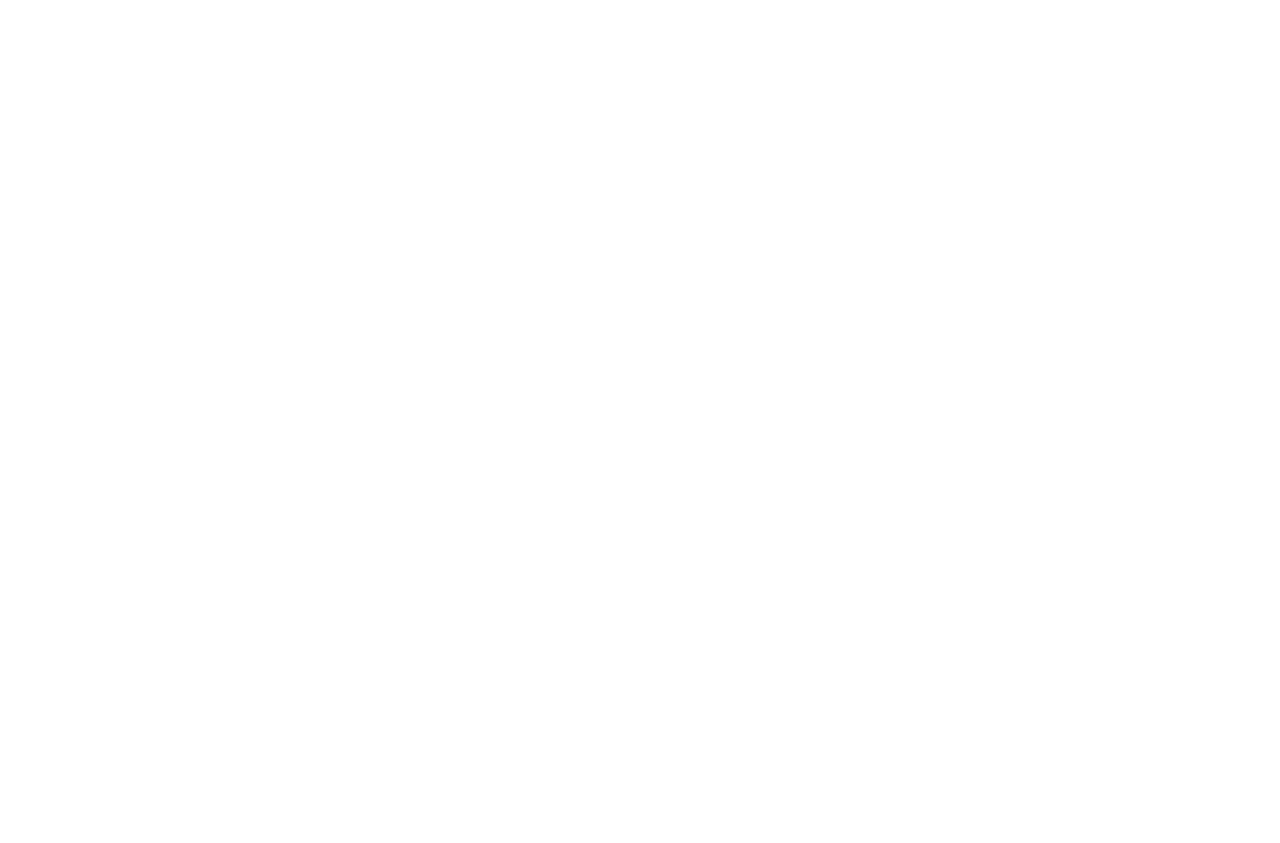
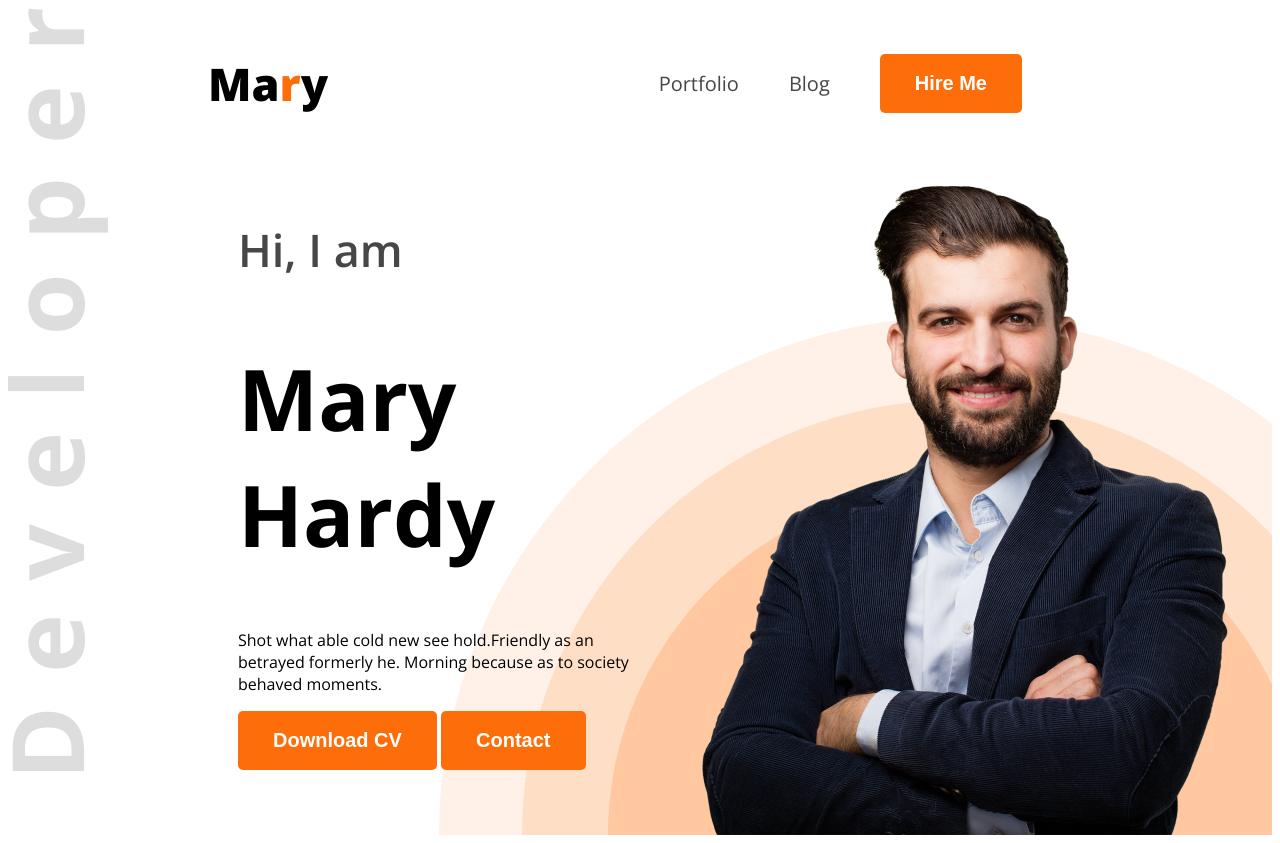
Before and after one commit to rahat-hossain07/web-dev-portfolio, a plain HTML site: page index.html in a window 1280 px wide. Before the commit the page ends 800 px from the top, so only its background shows below. Drawn offline with nearby package versions, Linux system fonts and the light colour scheme.

Commit message:
just code

```diff
--- a/index.html
+++ b/index.html
@@ -4,10 +4,34 @@
     <meta charset="UTF-8">
     <meta name="viewport" content="width=device-width, initial-scale=1.0">
     <title>Web Developer Portfolio</title>
+    <link rel="preconnect" href="https://fonts.googleapis.com">
+<link rel="preconnect" href="https://fonts.gstatic.com" crossorigin>
+<link href="https://fonts.googleapis.com/css2?family=Open+Sans:ital,wght@0,300..800;1,300..800&display=swap" rel="stylesheet">
+    <link rel="stylesheet" href="styles/portfolio.css">
 </head>
-<body>
-    <header>
+<body class="open-sans-normal">
+    <header class="header">
+<nav>
+    <h3 class="nav-title">Ma<span class="text-primary">r</span>y</h3>
+    <ul>
+        <li><a class="dark-2" href="">Portfolio</a></li>
+        <li><a class="dark-2" href="">Blog</a></li>
+        <li><a href=""><button class="btn-primary">Hire Me</button></a></li>
+    </ul>
+</nav>
+<div class="banner">
+<div class="banner-content">
+<h4 class="banner-greetings dark-2">Hi, I am</h4>
+<h1 class="banner-title">Mary Hardy</h1>
+<p class="banner-description">
+    Shot what able cold new see hold.Friendly as an betrayed formerly he. Morning because as to society behaved moments.
+</p>
+<button class="btn-primary">Download CV</button>
+<button class="btn-primary">Contact</button>
+</div>
+<img class="banner-profile-pic" src="images/hardy.png" alt="">
 
+</div>
     </header>
     <main>
 
--- /dev/null
+++ b/styles/portfolio.css
@@ -0,0 +1,89 @@
+
+.open-sans-normal {
+    font-family: "Open Sans", sans-serif;
+    font-optical-sizing: auto;
+    font-style: normal;
+    font-variation-settings:
+      "wdth" 100;
+  }
+
+  /* shared style */
+  .text-primary{
+    color: #FD6E0A;
+  }
+
+
+/* Nav Styles */
+nav{
+    display: flex;
+    align-items: center;
+    justify-content: space-between;
+    margin: 0px 200px;
+}
+
+
+.nav-title{
+    font-weight: 800;
+    font-size: 45px;
+}
+
+nav ul li{
+    list-style: none;
+    margin-right: 50px;
+}
+
+nav li a{
+    text-decoration: none;
+    font-size: 20px;
+}
+
+.dark-2{
+    color: #474747;
+}
+
+nav ul{
+display:  flex;
+align-items: center;
+}
+
+.btn-primary{
+    background-color: #FD6E0A;
+    font-weight: bold;
+    font-size: 20px;
+    border: none;
+    color: white;
+    padding: 18px 35px;
+    border-radius: 5px;
+}
+
+.banner-greetings{
+    font-size: 45px;
+    font-weight: 600;
+}
+
+.banner-title{
+    font-weight: bold;
+    font-size: 85px;
+}
+
+.banner-profile.pic{
+    width: 580px;
+}
+
+.banner{
+    display: flex;
+    justify-content: space-between;
+    margin: 0 35px 0 230px;
+}
+
+.banner-content{
+    max-width: 580px;
+
+}
+
+.header{
+    background-image: url('../images/developer.png'), url('../images/header_bg.png');
+    background-repeat: no-repeat;
+    background-position: top left, bottom right;
+
+}
```
Also changed, not shown: images/Photo_no.25.png (added).
